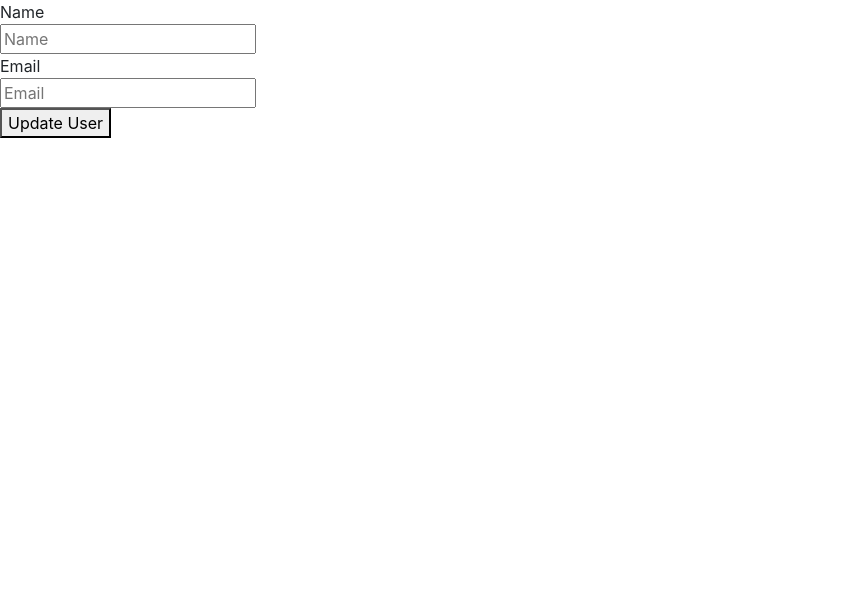
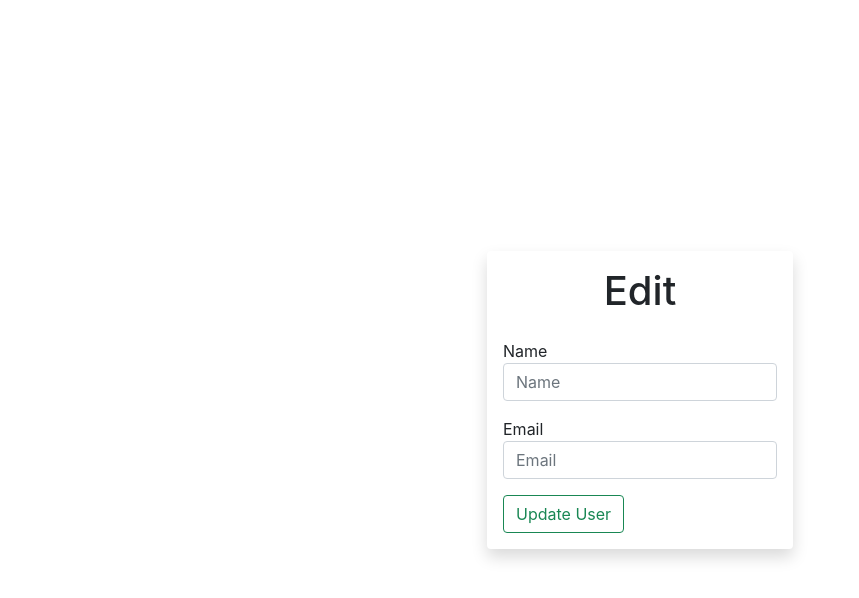
Before and after one commit to Rizkiw/library, a React (Create React App) app in the folder frontend/: page /editUser/1 in a window 1280 px wide. Shown: the top 598 px of the page, without its empty margins (0-859 px from the left). Built offline with nearby package versions, Linux system fonts and the light colour scheme; no server answers.

Commit message:
styling edit user page

```diff
--- a/frontend/src/components/EditUser.jsx
+++ b/frontend/src/components/EditUser.jsx
@@ -33,27 +33,28 @@ const EditUser = () => {
 
 
   return (
-    <div className="columns">
-      <div className="column">
+    <div className="col">
+      <div className='position-absolute top-50 start-50 translate-middle shadow p-3 mb-5 bg-body rounded'>
         <form onSubmit={updateUser}>
-          <div className="field">
+        <label className="label mb-3 nav justify-content-center"><h1 class="card-title ">Edit</h1></label>
+          <div className="field mb-3">
             <label className="label">Name</label>
             <div className="control">
               <input
                 type="text"
-                className="input"
+                className="form-control"
                 value={name}
                 onChange={(e) => setName(e.target.value)}
                 placeholder="Name"
               />
             </div>
           </div>
-          <div className="field">
+          <div className="field mb-3">
             <label className="label">Email</label>
             <div className="control">
               <input
                 type="text"
-                className="input"
+                className="form-control"
                 value={email}
                 onChange={(e) => setEmail(e.target.value)}
                 placeholder="Email"
@@ -62,7 +63,7 @@ const EditUser = () => {
           </div>
 
           <div className="field">
-            <button type="submit" className="button is-success">
+            <button type="submit" className="button btn btn-outline-success">
               Update User
             </button>
           </div>
--- a/frontend/src/components/Login.jsx
+++ b/frontend/src/components/Login.jsx
@@ -43,7 +43,7 @@ const Login = () => {
                                         className="form-control" placeholder="Password" value={password} onChange={(e) => setPassword(e.target.value)} />
                                         <label for="floatingPassword">Password</label>
                                 </div>
-                                <p className="has-text-centered">{msg}</p>
+                                <p class="text-center">{msg}</p>
                                 <div className="nav justify-content-center mb-3">
                                     <button className="button" class="btn btn-outline-primary">Login</button>
                                 </div>
```
